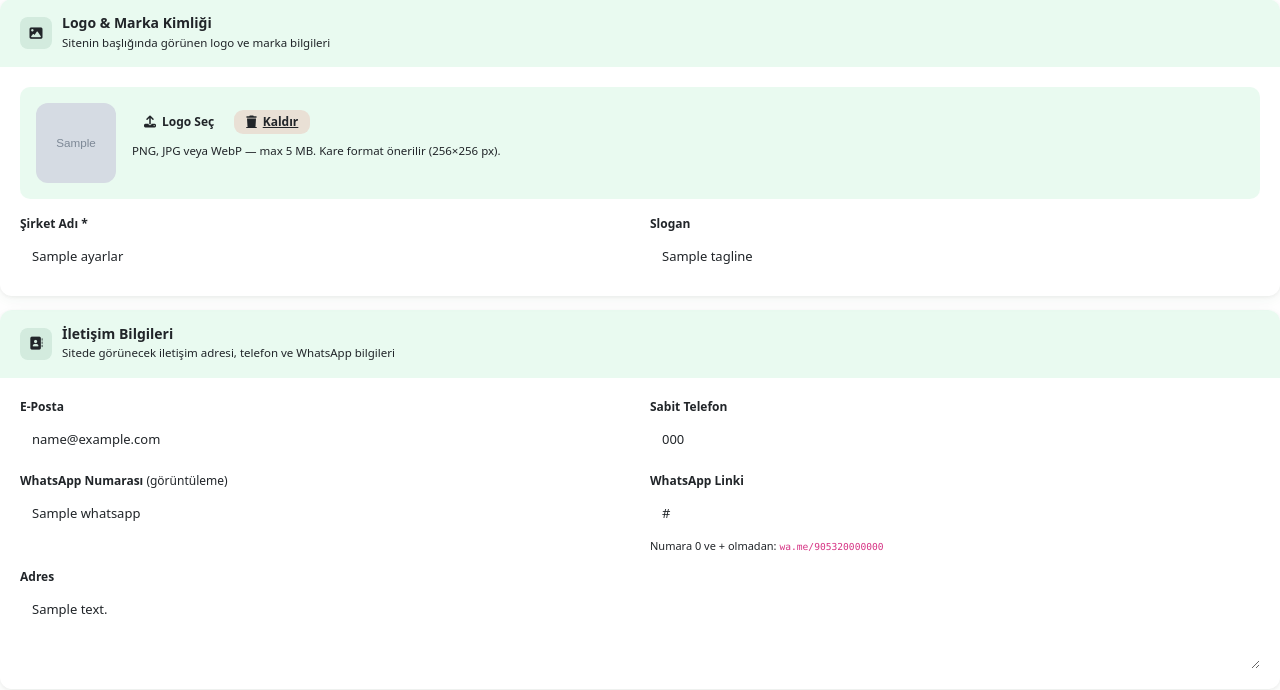
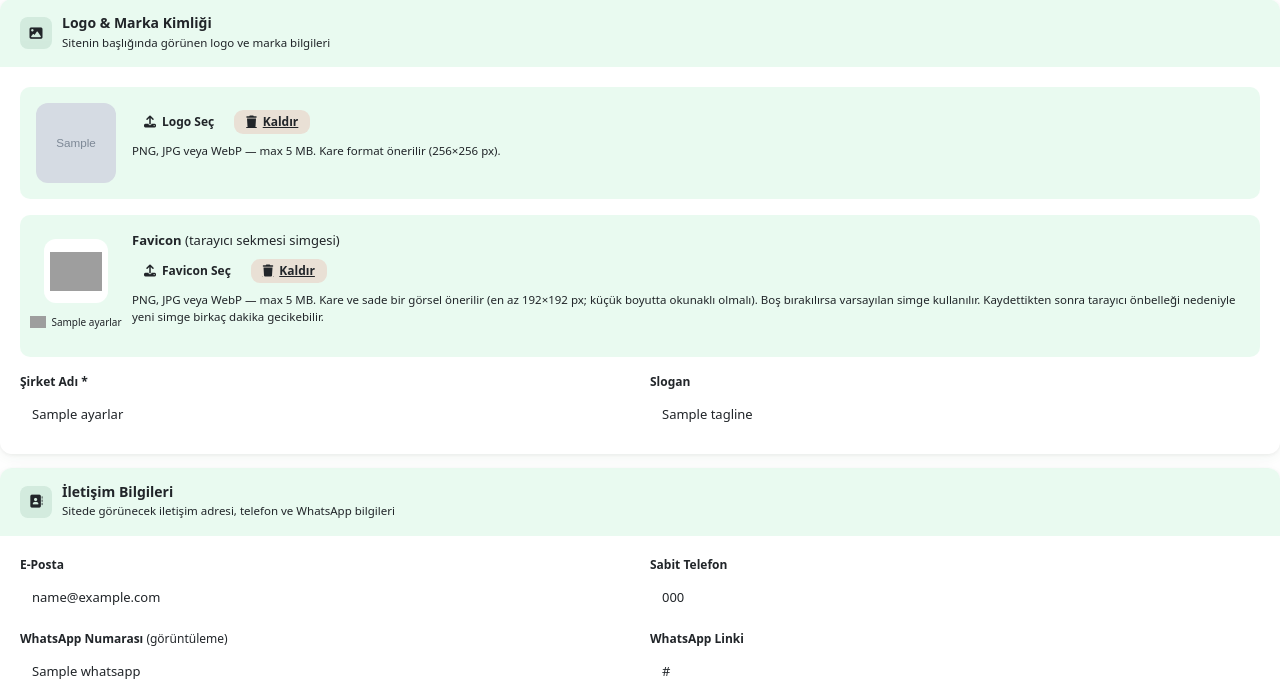
Before and after one commit to 7sebahattin/nymagro, a PHP site: template app/views/site/yonetim.php in a window 1280 px wide. Shown: the part 1485-2175 px from the top of the page. Run offline with PHP 8.4, Linux system fonts and the light colour scheme; the template is opened without the code that fills it: most values are stand-ins (such as "Sample title", 1, 10 or a date in 2020); grey boxes marked "Sample" are stand-in pictures; data that the repository does not hold is empty; some libraries are stand-ins or nearby versions; grey boxes are pictures that could not be loaded.

Commit message:
Site Yönetimi: Genel & İletişim'e favicon yükleme alanı ekle
- Yeni `favicon_path` site ayarı (boşsa varsayılan simge seti kullanılır)
- Panelde favicon seç / kaldır (faviconSil, POST) ve sekme önizlemesi
- Yükleme mevcut dosyaYukle() hattından geçer (SVG yok, MIME/boyut doğrulaması)
- Public site layout'u özel favicon varsa onu, yoksa eski linkleri kullanır
- Regresyon testi: tests/regression/site_favicon_invariants.php

Co-Authored-By: Claude <noreply@anthropic.com>

```diff
--- a/app/controllers/WebsiteController.php
+++ b/app/controllers/WebsiteController.php
@@ -513,7 +513,7 @@ class WebsiteController extends Controller
 
     private function normalizeSettings(array $settings): array
     {
-        $imageKeys = ['logo_path', 'about_img', 'og_image'];
+        $imageKeys = ['logo_path', 'favicon_path', 'about_img', 'og_image'];
         $slideCount = max(4, min(20, (int)($settings['slide_count'] ?? 4)));
         for ($i = 1; $i <= $slideCount; $i++) {
             $imageKeys[] = 'slide' . $i . '_img';
--- a/app/models/SiteIcerik.php
+++ b/app/models/SiteIcerik.php
@@ -19,6 +19,7 @@ class SiteIcerik
     /** Varsayılan ayar anahtarları */
     public const DEFAULT_SETTINGS = [
         'logo_path'       => '',
+        'favicon_path'    => '',
         'company_name'    => 'Nymagro',
         'tagline'         => 'Bitki Besleme Ürünleri',
         'whatsapp'        => '+90 543 961 73 03',
--- a/app/views/site/yonetim.php
+++ b/app/views/site/yonetim.php
@@ -205,6 +205,10 @@ $localFlags   = ['tr'=>'🇹🇷','en'=>'🇬🇧','ru'=>'🇷🇺'];
 .sm-logo-prev { width:80px; height:80px; border-radius:12px; background:linear-gradient(135deg,var(--accent),var(--accent2)); display:flex; align-items:center; justify-content:center; overflow:hidden; flex-shrink:0; }
 .sm-logo-prev img { width:100%; height:100%; object-fit:cover; }
 .sm-logo-prev svg { width:40px; height:40px; color:#fff; }
+.sm-favicon-prev { display:flex; flex-direction:column; align-items:center; gap:8px; width:80px; flex-shrink:0; }
+.sm-favicon-prev > img { width:64px; height:64px; object-fit:contain; border-radius:12px; padding:6px; background:#fff; border:1px solid var(--border); }
+.sm-favicon-tab { display:inline-flex; align-items:center; gap:5px; max-width:110px; padding:3px 8px; border-radius:6px 6px 0 0; background:var(--card-bg); border:1px solid var(--border); font-size:10px; color:var(--text); white-space:nowrap; overflow:hidden; text-overflow:ellipsis; }
+.sm-favicon-tab img { width:16px; height:16px; object-fit:contain; flex-shrink:0; }
 
 /* ── Buttons ──────────────────────────────────────────── */
 .sm-btn { display:inline-flex; align-items:center; gap:6px; padding:9px 18px; border:none; border-radius:9px; font-size:13px; font-weight:700; cursor:pointer; transition:.15s; line-height:1; white-space:nowrap; }
@@ -418,6 +422,32 @@ $localFlags   = ['tr'=>'🇹🇷','en'=>'🇬🇧','ru'=>'🇷🇺'];
               <?php endif; ?>
             </div>
             <p style="font-size:11.5px;color:var(--muted);">PNG, JPG veya WebP — max 5 MB. Kare format önerilir (256×256 px).</p>
+          </div>
+        </div>
+
+        <!-- Favicon -->
+        <?php
+          $faviconRaw = trim((string)($ayarlar['favicon_path'] ?? ''));
+          $faviconSrc = $faviconRaw === '' ? '' : (preg_match('~^(?:https?:)?//~i', $faviconRaw) ? $faviconRaw : BASE_URL . '/' . ltrim($faviconRaw, '/'));
+          $faviconDefault = BASE_URL . '/favicon-32x32.png';
+        ?>
+        <div class="sm-logo-box" style="margin-bottom:16px;">
+          <div class="sm-favicon-prev" title="Tarayıcı sekmesinde görünüşü">
+            <img id="faviconPrevBig" src="<?= htmlspecialchars($faviconSrc !== '' ? $faviconSrc : $faviconDefault) ?>" alt="Favicon">
+            <span class="sm-favicon-tab"><img id="faviconPrevSmall" src="<?= htmlspecialchars($faviconSrc !== '' ? $faviconSrc : $faviconDefault) ?>" alt=""><?= $v('company_name', 'Nymagro') ?></span>
+          </div>
+          <div style="flex:1;">
+            <div style="font-size:13px;font-weight:700;color:var(--text);margin-bottom:8px;">Favicon <span style="color:var(--muted);font-weight:400">(tarayıcı sekmesi simgesi)</span></div>
+            <div style="display:flex;gap:8px;flex-wrap:wrap;margin-bottom:8px;">
+              <?php if (Rbac::currentUserCan('SITE_UPDATE')): ?>
+              <input type="file" name="favicon" id="faviconFile" accept="image/png,image/jpeg,image/webp,image/gif" style="display:none" onchange="smFaviconPreview(this)">
+              <button type="button" class="sm-btn sm-btn-ghost sm-btn-sm" onclick="document.getElementById('faviconFile').click()"><i class="fa-solid fa-upload"></i> Favicon Seç</button>
+              <?php if ($faviconRaw !== ''): ?>
+                <a href="#" class="sm-btn sm-btn-danger sm-btn-sm" onclick="return nymPost('<?= BASE_URL ?>/site/faviconSil', 'Favicon kaldırılsın mı? Varsayılan simgeye dönülür.')"><i class="fa-solid fa-trash"></i> Kaldır</a>
+              <?php endif; ?>
+              <?php endif; ?>
+            </div>
+            <p style="font-size:11.5px;color:var(--muted);">PNG, JPG veya WebP — max 5 MB. Kare ve sade bir görsel önerilir (en az 192×192 px; küçük boyutta okunaklı olmalı). Boş bırakılırsa varsayılan simge kullanılır. Kaydettikten sonra tarayıcı önbelleği nedeniyle yeni simge birkaç dakika gecikebilir.</p>
           </div>
         </div>
 
@@ -1076,6 +1106,19 @@ function smLogoPreview(input) {
   reader.readAsDataURL(input.files[0]);
 }
 
+function smFaviconPreview(input) {
+  const file = input.files?.[0];
+  if (!file) return;
+  const reader = new FileReader();
+  reader.onload = e => {
+    ['faviconPrevBig', 'faviconPrevSmall'].forEach(id => {
+      const img = document.getElementById(id);
+      if (img) img.src = e.target.result;
+    });
+  };
+  reader.readAsDataURL(file);
+}
+
 /* ── Ürün modal ────────────────────────────────────────── */
 function smFormSifirla() {
   document.getElementById('formUrun')?.reset();
```
Also changed, not shown: app/controllers/SiteController.php (+16 -0 lines), app/views/web/layout.php (+12 -0 lines), tests/regression/site_favicon_invariants.php (added, +58 -0 lines).
